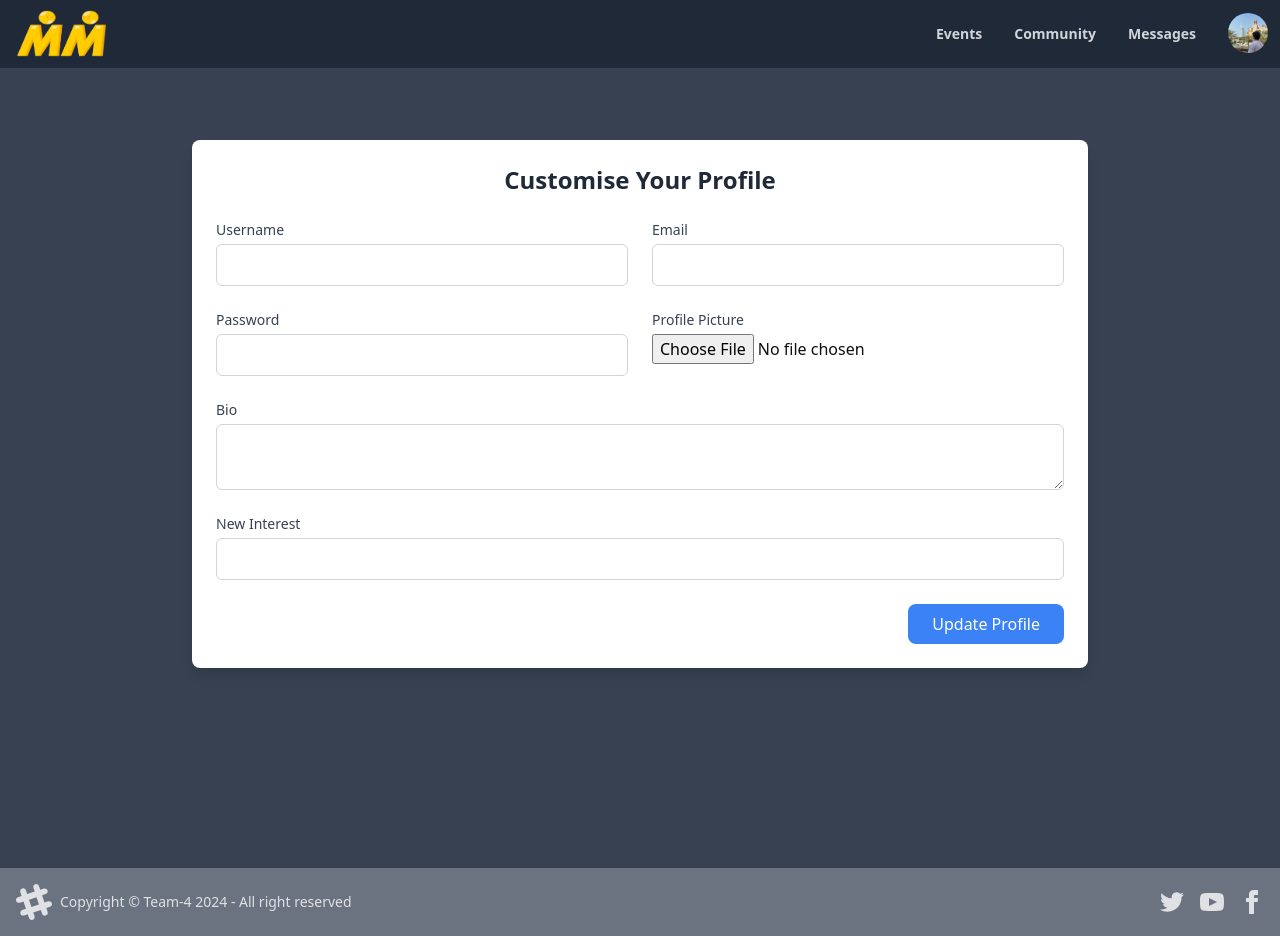
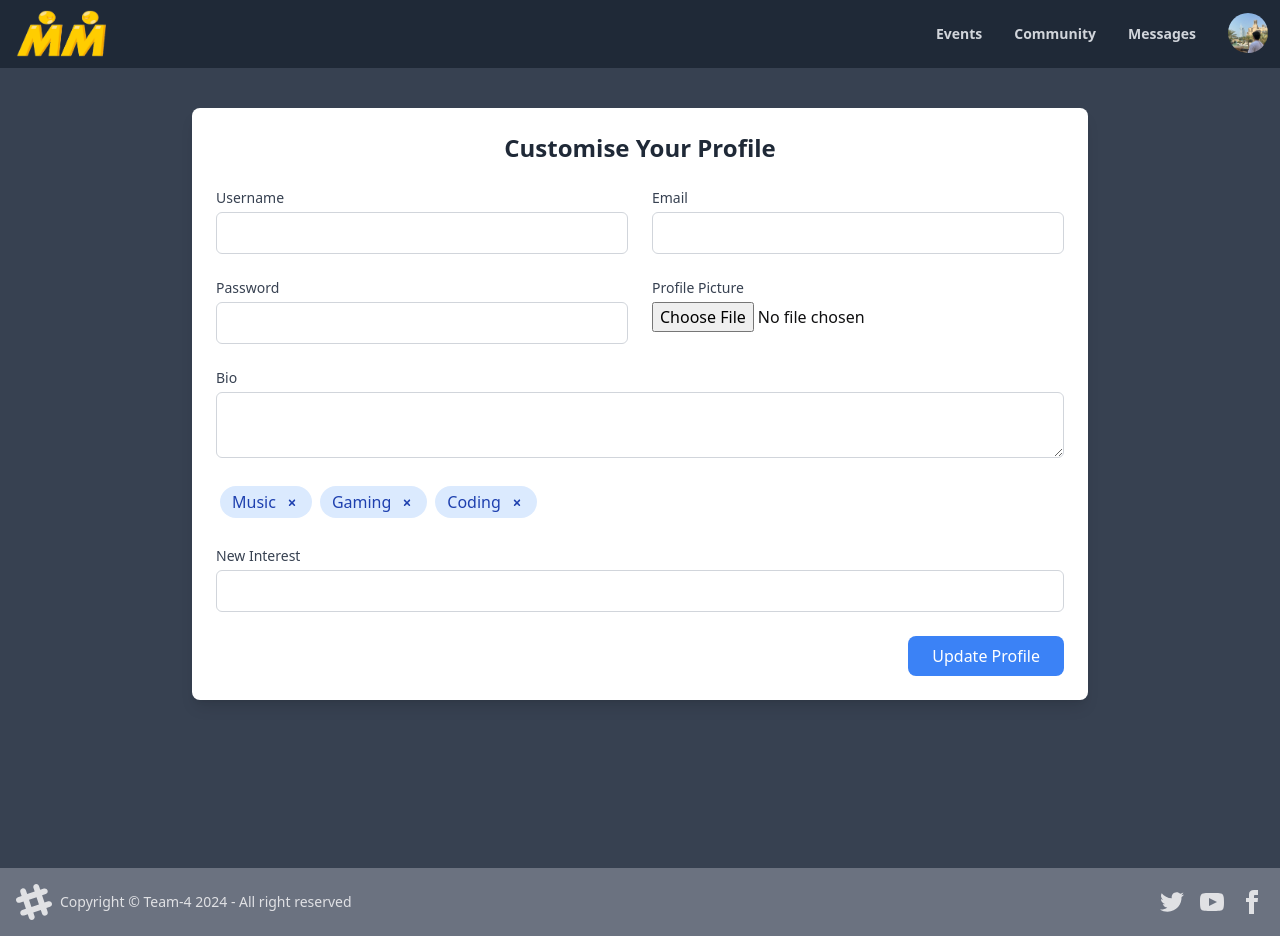
Before and after one commit to mateosanchezl/mmeet, a React (Vite) app: page /profile in a window 1280 px wide. Built offline with nearby package versions, Linux system fonts and the light colour scheme.

Commit message:
Update ProfileCreation.jsx

```diff
--- a/src/components/ProfileCreation.jsx
+++ b/src/components/ProfileCreation.jsx
@@ -6,7 +6,7 @@ function ProfileCreation() {
     email: "",
     password: "",
     profilePicture: null,
-    interests: [],
+    interests: ["Music", "Gaming", "Coding"],
     new_interest: "",
   });
 
```
